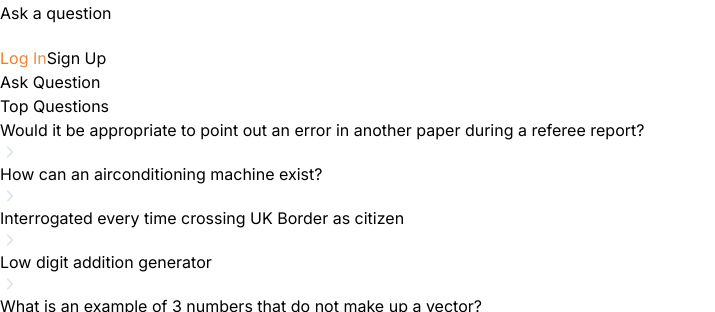
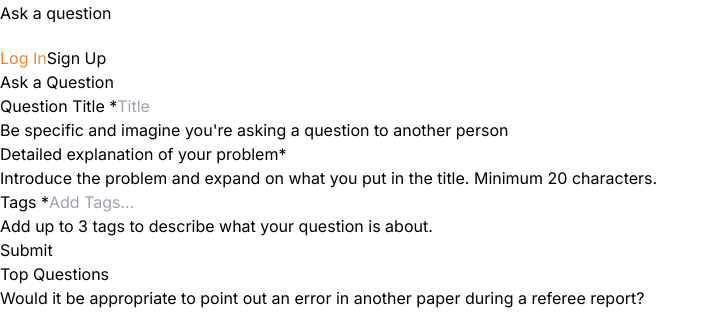
Before and after one commit to alangenfelds/dev-flow, a Next.js app: page /ask-question in a window 1280 px wide. Shown: the part 443-755 px from the top of the page, without its empty margins (0-715 px from the left). Built offline with nearby package versions, Linux system fonts and the light colour scheme; no server answers.

Commit message:
Ask Question WIP

```diff
--- a/app/(root)/(home)/ask-question/page.tsx
+++ b/app/(root)/(home)/ask-question/page.tsx
@@ -1,7 +1,15 @@
+import Question from "@/components/forms/Question";
 import React from "react";
 
 const AskQuestion = () => {
-  return <div>Ask Question</div>;
+  return (
+    <div>
+      <h1 className="h1-bold text-dark100_light900">Ask a Question</h1>
+      <div className="mt-9">
+        <Question />
+      </div>
+    </div>
+  );
 };
 
 export default AskQuestion;
--- /dev/null
+++ b/components/forms/Question.tsx
@@ -0,0 +1,121 @@
+"use client";
+
+import React from "react";
+import * as z from "zod";
+import { zodResolver } from "@hookform/resolvers/zod";
+import { Button } from "@/components/ui/button";
+import {
+  Form,
+  FormControl,
+  FormDescription,
+  FormField,
+  FormItem,
+  FormLabel,
+  FormMessage,
+} from "@/components/ui/form";
+import { Input } from "@/components/ui/input";
+import { useForm } from "react-hook-form";
+import { QuestionsSchema } from "@/lib/validations";
+
+const Question = () => {
+  // 1. Define your form.
+  const form = useForm<z.infer<typeof QuestionsSchema>>({
+    resolver: zodResolver(QuestionsSchema),
+    defaultValues: {
+      title: "",
+      explanation: "",
+      tags: [],
+    },
+  });
+
+  // 2. Define a submit handler.
+  function onSubmit(values: z.infer<typeof QuestionsSchema>) {
+    // Do something with the form values.
+    // ✅ This will be type-safe and validated.
+    console.log(values);
+  }
+
+  return (
+    <Form {...form}>
+      <form
+        onSubmit={form.handleSubmit(onSubmit)}
+        className="flex w-full flex-col gap-10"
+      >
+        <FormField
+          control={form.control}
+          name="title"
+          render={({ field }) => (
+            <FormItem className="flex w-full flex-col">
+              <FormLabel className="paragraph-semibold text-dark400_light800">
+                Question Title <span className="text-primary-500">*</span>
+              </FormLabel>
+              <FormControl className="mt-3.5">
+                <Input
+                  placeholder="Title"
+                  {...field}
+                  className="no-focus paragraph-regular background-light900_dark300 light-border-2 text-dark300_light700 min-h-[56px] border"
+                />
+              </FormControl>
+              <FormDescription className="body-regular mt-2.5 text-light-500">
+                Be specific and imagine you&apos;re asking a question to another
+                person
+              </FormDescription>
+              <FormMessage className="text-red-500" />
+            </FormItem>
+          )}
+        />
+
+        <FormField
+          control={form.control}
+          name="explanation"
+          render={({ field }) => (
+            <FormItem className="flex w-full flex-col gap-3">
+              <FormLabel className="paragraph-semibold text-dark400_light800">
+                Detailed explanation of your problem
+                <span className="text-primary-500">*</span>
+              </FormLabel>
+              <FormControl className="mt-3.5">
+                {/* <Input
+                  placeholder="Description"
+                  {...field}
+                  className="no-focus paragraph-regular background-light700_dark300 light-border-2 text-dark300_light700 min-h-[56px] border"
+                /> */}
+              </FormControl>
+              <FormDescription className="body-regular mt-2.5 text-light-500">
+                Introduce the problem and expand on what you put in the title.
+                Minimum 20 characters.
+              </FormDescription>
+              <FormMessage className="text-red-500" />
+            </FormItem>
+          )}
+        />
+
+        <FormField
+          control={form.control}
+          name="tags"
+          render={({ field }) => (
+            <FormItem className="flex w-full flex-col">
+              <FormLabel className="paragraph-semibold text-dark400_light800">
+                Tags <span className="text-primary-500">*</span>
+              </FormLabel>
+              <FormControl className="mt-3.5">
+                <Input
+                  placeholder="Add Tags..."
+                  {...field}
+                  className="no-focus paragraph-regular background-light900_dark300 light-border-2 text-dark300_light700 min-h-[56px] border"
+                />
+              </FormControl>
+              <FormDescription className="body-regular mt-2.5 text-light-500">
+                Add up to 3 tags to describe what your question is about.
+              </FormDescription>
+              <FormMessage className="text-red-500" />
+            </FormItem>
+          )}
+        />
+        <Button type="submit">Submit</Button>
+      </form>
+    </Form>
+  );
+};
+
+export default Question;
--- /dev/null
+++ b/components/ui/form.tsx
@@ -0,0 +1,176 @@
+import * as React from "react"
+import * as LabelPrimitive from "@radix-ui/react-label"
+import { Slot } from "@radix-ui/react-slot"
+import {
+  Controller,
+  ControllerProps,
+  FieldPath,
+  FieldValues,
+  FormProvider,
+  useFormContext,
+} from "react-hook-form"
+
+import { cn } from "@/lib/utils"
+import { Label } from "@/components/ui/label"
+
+const Form = FormProvider
+
+type FormFieldContextValue<
+  TFieldValues extends FieldValues = FieldValues,
+  TName extends FieldPath<TFieldValues> = FieldPath<TFieldValues>
+> = {
+  name: TName
+}
+
+const FormFieldContext = React.createContext<FormFieldContextValue>(
+  {} as FormFieldContextValue
+)
+
+const FormField = <
+  TFieldValues extends FieldValues = FieldValues,
+  TName extends FieldPath<TFieldValues> = FieldPath<TFieldValues>
+>({
+  ...props
+}: ControllerProps<TFieldValues, TName>) => {
+  return (
+    <FormFieldContext.Provider value={{ name: props.name }}>
+      <Controller {...props} />
+    </FormFieldContext.Provider>
+  )
+}
+
+const useFormField = () => {
+  const fieldContext = React.useContext(FormFieldContext)
+  const itemContext = React.useContext(FormItemContext)
+  const { getFieldState, formState } = useFormContext()
+
+  const fieldState = getFieldState(fieldContext.name, formState)
+
+  if (!fieldContext) {
+    throw new Error("useFormField should be used within <FormField>")
+  }
+
+  const { id } = itemContext
+
+  return {
+    id,
+    name: fieldContext.name,
+    formItemId: `${id}-form-item`,
+    formDescriptionId: `${id}-form-item-description`,
+    formMessageId: `${id}-form-item-message`,
+    ...fieldState,
+  }
+}
+
+type FormItemContextValue = {
+  id: string
+}
+
+const FormItemContext = React.createContext<FormItemContextValue>(
+  {} as FormItemContextValue
+)
+
+const FormItem = React.forwardRef<
+  HTMLDivElement,
+  React.HTMLAttributes<HTMLDivElement>
+>(({ className, ...props }, ref) => {
+  const id = React.useId()
+
+  return (
+    <FormItemContext.Provider value={{ id }}>
+      <div ref={ref} className={cn("space-y-2", className)} {...props} />
+    </FormItemContext.Provider>
+  )
+})
+FormItem.displayName = "FormItem"
+
+const FormLabel = React.forwardRef<
+  React.ElementRef<typeof LabelPrimitive.Root>,
+  React.ComponentPropsWithoutRef<typeof LabelPrimitive.Root>
+>(({ className, ...props }, ref) => {
+  const { error, formItemId } = useFormField()
+
+  return (
+    <Label
+      ref={ref}
+      className={cn(error && "text-destructive", className)}
+      htmlFor={formItemId}
+      {...props}
+    />
+  )
+})
+FormLabel.displayName = "FormLabel"
+
+const FormControl = React.forwardRef<
+  React.ElementRef<typeof Slot>,
+  React.ComponentPropsWithoutRef<typeof Slot>
+>(({ ...props }, ref) => {
+  const { error, formItemId, formDescriptionId, formMessageId } = useFormField()
+
+  return (
+    <Slot
+      ref={ref}
+      id={formItemId}
+      aria-describedby={
+        !error
+          ? `${formDescriptionId}`
+          : `${formDescriptionId} ${formMessageId}`
+      }
+      aria-invalid={!!error}
+      {...props}
+    />
+  )
+})
+FormControl.displayName = "FormControl"
+
+const FormDescription = React.forwardRef<
+  HTMLParagraphElement,
+  React.HTMLAttributes<HTMLParagraphElement>
+>(({ className, ...props }, ref) => {
+  const { formDescriptionId } = useFormField()
+
+  return (
+    <p
+      ref={ref}
+      id={formDescriptionId}
+      className={cn("text-sm text-muted-foreground", className)}
+      {...props}
+    />
+  )
+})
+FormDescription.displayName = "FormDescription"
+
+const FormMessage = React.forwardRef<
+  HTMLParagraphElement,
+  React.HTMLAttributes<HTMLParagraphElement>
+>(({ className, children, ...props }, ref) => {
+  const { error, formMessageId } = useFormField()
+  const body = error ? String(error?.message) : children
+
+  if (!body) {
+    return null
+  }
+
+  return (
+    <p
+      ref={ref}
+      id={formMessageId}
+      className={cn("text-sm font-medium text-destructive", className)}
+      {...props}
+    >
+      {body}
+    </p>
+  )
+})
+FormMessage.displayName = "FormMessage"
+
+export {
+  useFormField,
+  Form,
+  FormItem,
+  FormLabel,
+  FormControl,
+  FormDescription,
+  FormMessage,
+  FormField,
+}
--- /dev/null
+++ b/components/ui/label.tsx
@@ -0,0 +1,26 @@
+"use client"
+
+import * as React from "react"
+import * as LabelPrimitive from "@radix-ui/react-label"
+import { cva, type VariantProps } from "class-variance-authority"
+
+import { cn } from "@/lib/utils"
+
+const labelVariants = cva(
+  "text-sm font-medium leading-none peer-disabled:cursor-not-allowed peer-disabled:opacity-70"
+)
+
+const Label = React.forwardRef<
+  React.ElementRef<typeof LabelPrimitive.Root>,
+  React.ComponentPropsWithoutRef<typeof LabelPrimitive.Root> &
+    VariantProps<typeof labelVariants>
+>(({ className, ...props }, ref) => (
+  <LabelPrimitive.Root
+    ref={ref}
+    className={cn(labelVariants(), className)}
+    {...props}
+  />
+))
+Label.displayName = LabelPrimitive.Root.displayName
+
+export { Label }
--- /dev/null
+++ b/lib/validations.ts
@@ -0,0 +1,7 @@
+import * as z from "zod";
+
+export const QuestionsSchema = z.object({
+  title: z.string().min(5, "Title must be at least 5 characters").max(130),
+  explanation: z.string().min(100),
+  tags: z.array(z.string().min(1).max(15)).min(1).max(3),
+});
--- a/package.json
+++ b/package.json
@@ -10,7 +10,9 @@
   },
   "dependencies": {
     "@clerk/nextjs": "^4.24.2",
+    "@hookform/resolvers": "^3.3.1",
     "@radix-ui/react-dialog": "^1.0.5",
+    "@radix-ui/react-label": "^2.0.2",
     "@radix-ui/react-menubar": "^1.0.4",
     "@radix-ui/react-select": "^2.0.0",
     "@radix-ui/react-slot": "^1.0.2",
@@ -24,8 +26,10 @@
     "next": "latest",
     "react": "latest",
     "react-dom": "latest",
+    "react-hook-form": "^7.46.2",
     "tailwind-merge": "^1.14.0",
-    "tailwindcss-animate": "^1.0.7"
+    "tailwindcss-animate": "^1.0.7",
+    "zod": "^3.22.2"
   },
   "devDependencies": {
     "@types/node": "latest",
```
Also changed, not shown: 1 other file (tests, documents, lock files or other folders).
